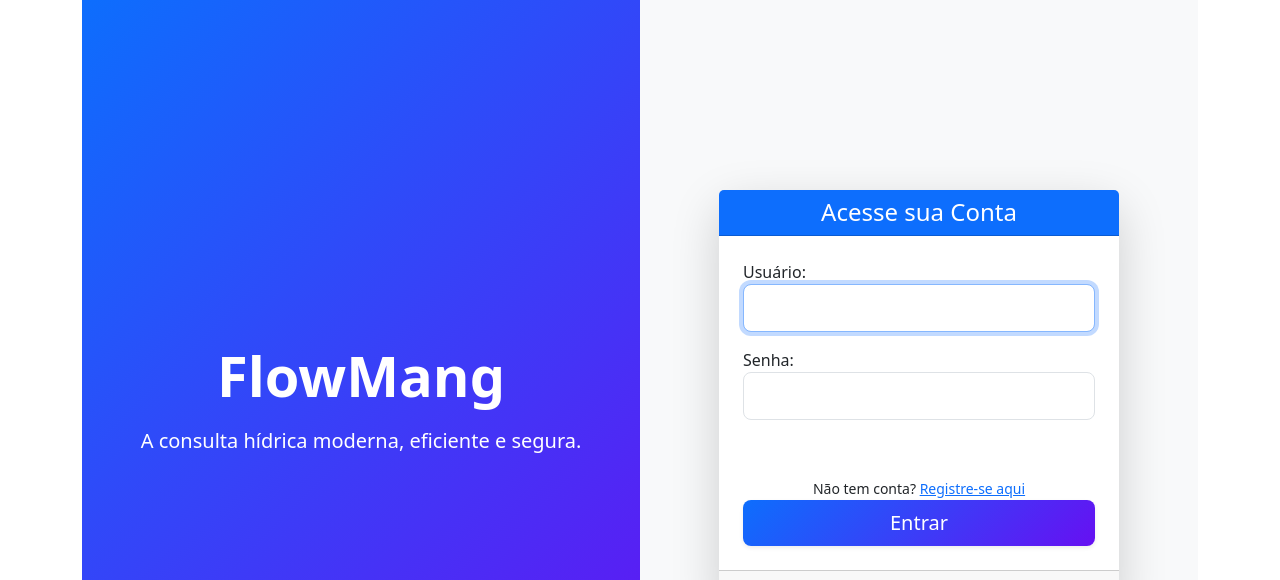
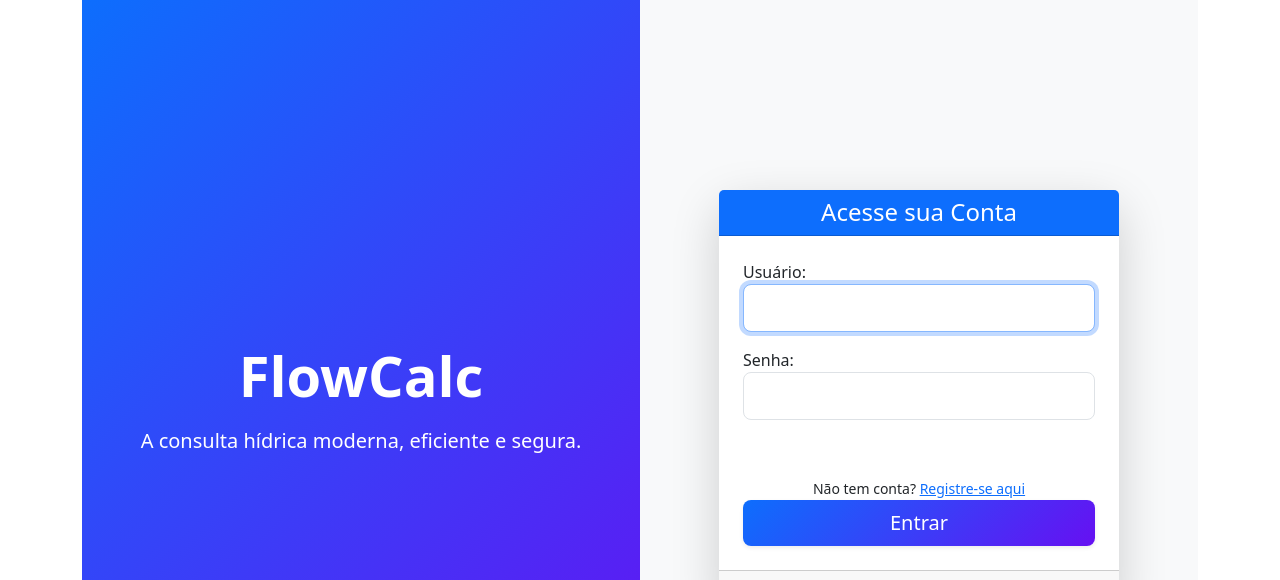
Before and after one commit to GabrielSM99/FlowMang, a Django app: page /login/ in a window 1280 px wide. Shown: the part 65-645 px from the top of the page. Run offline with Django 3.2, Linux system fonts and the light colour scheme; some libraries are stand-ins or nearby versions.

Commit message:
Update login.html

```diff
--- a/core/templates/core/login.html
+++ b/core/templates/core/login.html
@@ -4,7 +4,7 @@
 
 {% block hide_navbar %}true{% endblock %}
 
-{% block title %}Login - FlowMang{% endblock %}
+{% block title %}Login - FlowCalc{% endblock %}
 
 {% block content %}
 
@@ -57,7 +57,7 @@
   <div class="row min-vh-100">
 
     <div class="col-lg-6 login-left d-flex flex-column justify-content-center align-items-center">
-      <h1 class="display-4 fw-bold mt-3">FlowMang</h1>
+      <h1 class="display-4 fw-bold mt-3">FlowCalc</h1>
       <p class="lead mt-2">A consulta hídrica moderna, eficiente e segura.</p>
     </div>
 
```
